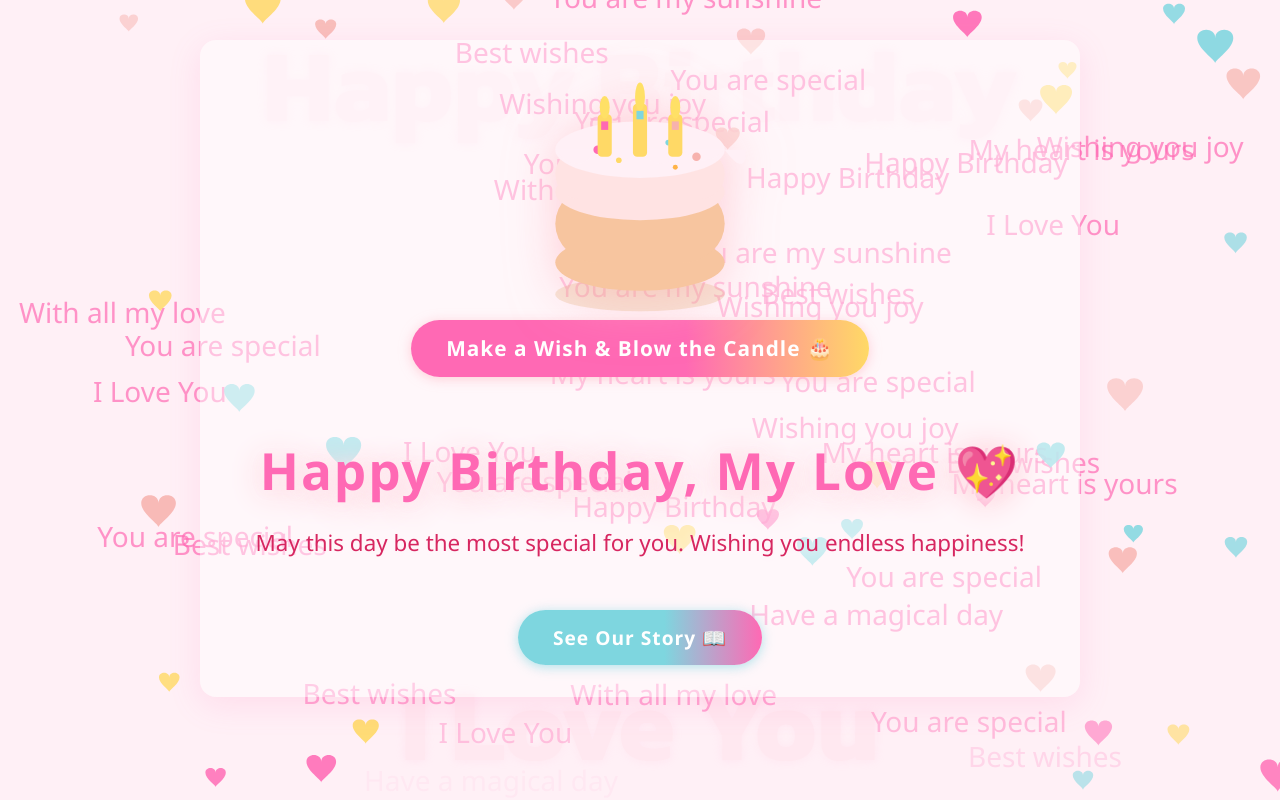
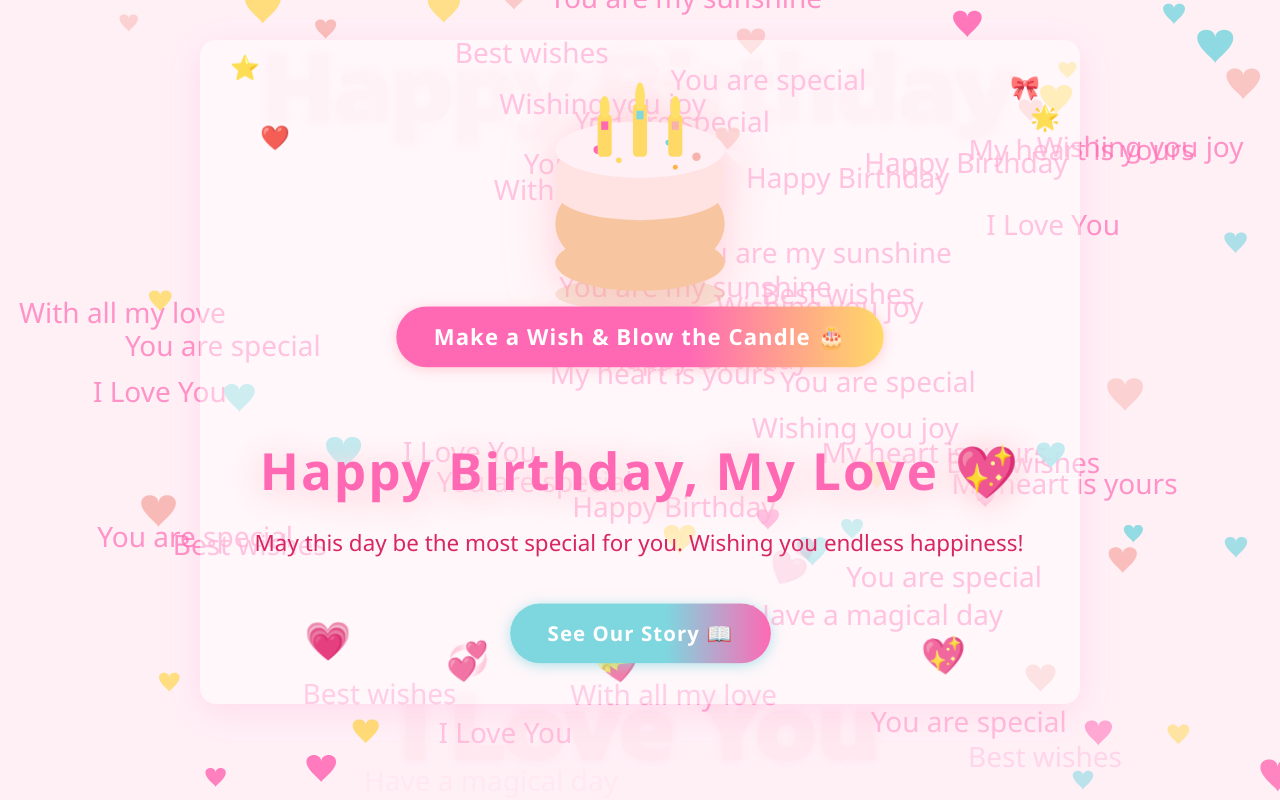
Before and after one commit to Sittinon2501/mylove, an Angular app: page / in a window 1280 px wide. Built offline with nearby package versions, Linux system fonts and the light colour scheme.

Commit message:
feat: Add floating hearts and balloon animations to enhance birthday celebration visuals

```diff
--- a/src/app/home/home.component.css
+++ b/src/app/home/home.component.css
@@ -449,3 +449,175 @@ body, html {
   .image-firework.left { left: 1vw; }
   .image-firework.right { right: 1vw; }
 }
+
+/* Cute floating hearts animation */
+.floating-heart {
+  position: absolute;
+  bottom: 10px;
+  font-size: 2.2rem;
+  opacity: 0.7;
+  pointer-events: none;
+  animation: floatHeart 3.5s ease-in infinite;
+}
+@keyframes floatHeart {
+  0% { transform: translateY(0) scale(1) rotate(-8deg); opacity: 0.7;}
+  30% { opacity: 1;}
+  60% { transform: translateY(-60px) scale(1.15) rotate(8deg);}
+  100% { transform: translateY(-120px) scale(1.1) rotate(-8deg); opacity: 0;}
+}
+
+/* Cute decorations around cake */
+.cake-deco {
+  position: absolute;
+  font-size: 1.5rem;
+  z-index: 3;
+  pointer-events: none;
+  opacity: 0.85;
+  animation: decoPop 2.2s cubic-bezier(.23,1.01,.32,1) both;
+}
+@keyframes decoPop {
+  0% { opacity: 0; transform: scale(0.5) rotate(-30deg);}
+  60% { opacity: 1; transform: scale(1.2) rotate(10deg);}
+  100% { opacity: 0.85; transform: scale(1) rotate(0);}
+}
+
+/* Animated bounce for buttons */
+.animated-bounce {
+  animation: bounceBtn 1.5s infinite alternate cubic-bezier(.23,1.01,.32,1);
+}
+@keyframes bounceBtn {
+  0% { transform: translateY(0);}
+  60% { transform: translateY(-8px) scale(1.04);}
+  100% { transform: translateY(-14px) scale(1.08);}
+}
+
+/* Animated pop for h1 */
+.animated-pop {
+  animation: popH1 1.2s cubic-bezier(.23,1.01,.32,1) both;
+}
+@keyframes popH1 {
+  0% { opacity: 0; transform: scale(0.7);}
+  60% { opacity: 1; transform: scale(1.15);}
+  100% { opacity: 1; transform: scale(1);}
+}
+
+/* Typewriter effect for p */
+.typewriter {
+  display: inline-block;
+  overflow: hidden;
+  white-space: nowrap;
+  border-right: 2px solid #ff69b4;
+  animation: typing 3.2s steps(40, end), blink-caret 0.7s step-end infinite;
+  font-family: 'Segoe UI', Arial, sans-serif;
+}
+@keyframes typing {
+  from { width: 0;}
+  to { width: 100%;}
+}
+@keyframes blink-caret {
+  0%, 100% { border-color: transparent;}
+  50% { border-color: #ff69b4;}
+}
+
+.balloon-overlay {
+  position: fixed;
+  left: 0; top: 0; width: 100vw; height: 100vh;
+  z-index: 2000;
+  pointer-events: none;
+  overflow: visible;
+}
+
+.balloon {
+  position: absolute;
+  bottom: -120px;
+  width: 48px;
+  height: 66px;
+  border-radius: 50% 50% 48% 48% / 60% 60% 52% 52%;
+  box-shadow: 0 8px 24px #0002;
+  animation: balloon-float 2.2s cubic-bezier(.23,1.01,.32,1) forwards;
+  opacity: 0.93;
+  border: 2.5px solid #fff;
+  will-change: transform, opacity;
+  /* เพิ่มแสงสะท้อน */
+  background: linear-gradient(135deg, #fff7 10%, transparent 60%);
+  /* สีหลักจะถูก override ในแต่ละ balloonN */
+}
+.balloon::before {
+  /* เชือก */
+  content: '';
+  position: absolute;
+  left: 50%; top: 100%;
+  width: 2.5px; height: 38px;
+  background: linear-gradient(to bottom, #aaa 60%, transparent 100%);
+  transform: translateX(-50%);
+  opacity: 0.7;
+  z-index: 1;
+}
+.balloon::after {
+  /* แสงสะท้อน */
+  content: '';
+  position: absolute;
+  left: 18%; top: 18%;
+  width: 13px; height: 18px;
+  border-radius: 50%;
+  background: linear-gradient(135deg, #fff8 60%, transparent 100%);
+  opacity: 0.7;
+  z-index: 2;
+  pointer-events: none;
+}
+
+@keyframes balloon-float {
+  0% {
+    transform: translateY(0) scale(0.9) rotate(var(--rot, -8deg));
+    opacity: 0.2;
+  }
+  10% {
+    opacity: 1;
+  }
+  60% {
+    transform: translateY(-60vh) scale(1.05) rotate(var(--rot, 8deg));
+    opacity: 1;
+  }
+  100% {
+    transform: translateY(-110vh) scale(1.1) rotate(var(--rot, -8deg));
+    opacity: 0;
+  }
+}
+
+/* Balloon individual styles for variety */
+.balloon1 {
+  background: radial-gradient(circle at 60% 30%, #ffd966 70%, #ffb347 100%);
+  width: 54px; height: 72px;
+  border-radius: 48% 52% 50% 50% / 60% 60% 52% 52%;
+  --rot: -7deg;
+}
+.balloon2 {
+  background: radial-gradient(circle at 60% 30%, #ff69b4 70%, #d72660 100%);
+  width: 48px; height: 66px;
+  border-radius: 50% 50% 48% 48% / 60% 60% 52% 52%;
+  --rot: 6deg;
+}
+.balloon3 {
+  background: radial-gradient(circle at 60% 30%, #7ed6df 70%, #3dc1d3 100%);
+  width: 44px; height: 62px;
+  border-radius: 52% 48% 50% 50% / 60% 60% 52% 52%;
+  --rot: -4deg;
+}
+.balloon4 {
+  background: radial-gradient(circle at 60% 30%, #f7b2ad 70%, #ffb6c1 100%);
+  width: 50px; height: 68px;
+  border-radius: 50% 50% 48% 48% / 60% 60% 52% 52%;
+  --rot: 8deg;
+}
+.balloon5 {
+  background: radial-gradient(circle at 60% 30%, #fff0f6 70%, #ffd6e0 100%);
+  width: 46px; height: 64px;
+  border-radius: 48% 52% 50% 50% / 60% 60% 52% 52%;
+  --rot: -10deg;
+}
+.balloon6 {
+  background: radial-gradient(circle at 60% 30%, #ffb347 70%, #ffd966 100%);
+  width: 52px; height: 70px;
+  border-radius: 50% 50% 48% 48% / 60% 60% 52% 52%;
+  --rot: 12deg;
+}
--- a/src/app/home/home.component.html
+++ b/src/app/home/home.component.html
@@ -26,7 +26,18 @@
   <img src="assets/your-image-right3.jpg" alt="Firework Right 3">
 </div>
 
-<div class="main-content" style="background: rgba(255,255,255,0.45); border-radius: 1rem;">
+<div class="main-content" style="background: rgba(255,255,255,0.45); border-radius: 1rem; overflow:visible;">
+  <!-- Cute floating hearts (CSS only, random positions) -->
+  <span class="floating-heart" style="left:12%; animation-delay:0.2s;">💗</span>
+  <span class="floating-heart" style="left:82%; animation-delay:0.7s;">💖</span>
+  <span class="floating-heart" style="left:45%; animation-delay:1.1s;">💝</span>
+  <span class="floating-heart" style="left:65%; animation-delay:1.7s;">💕</span>
+  <span class="floating-heart" style="left:28%; animation-delay:0.9s;">💞</span>
+  <!-- Cute decorations around cake -->
+  <span class="cake-deco star" style="top:10px; left:30px;">⭐</span>
+  <span class="cake-deco ribbon" style="top:30px; right:40px;">🎀</span>
+  <span class="cake-deco star" style="top:60px; right:20px;">🌟</span>
+  <span class="cake-deco heart" style="top:80px; left:60px;">❤️</span>
   <!-- Animated Birthday Cake SVG -->
   <div class="cake-container" style="margin-bottom: 0.5rem;">
     <svg class="birthday-cake-animated" viewBox="0 0 440 340" width="340" height="240" style="max-width:340px;max-height:240px;">
@@ -85,10 +96,14 @@
     </svg>
   </div>
   <!-- Wish and blow candle button -->
-  <button class="wish-btn" (click)="showWishPopup()">Make a Wish & Blow the Candle 🎂</button>
-  <h1>Happy Birthday, My Love 💖</h1>
-  <p>May this day be the most special for you. Wishing you endless happiness!</p>
-  <button class="story-btn" routerLink="/story">See Our Story 📖</button>
+  <button class="wish-btn animated-bounce" (click)="showWishPopup()">Make a Wish & Blow the Candle 🎂</button>
+  <h1 class="animated-pop">Happy Birthday, My Love 💖</h1>
+  <p>
+    <span class="typewriter">
+      May this day be the most special for you. Wishing you endless happiness!
+    </span>
+  </p>
+  <button class="story-btn animated-bounce" routerLink="/story">See Our Story 📖</button>
   <!-- Add more images or messages as you like -->
 </div>
 
@@ -112,3 +127,13 @@
     <button class="close-btn" (click)="closeWishPopup()">Close</button>
   </div>
 </div>
+
+<!-- Balloon Animation Overlay -->
+<div *ngIf="balloonPopupVisible" class="balloon-overlay">
+  <div class="balloon balloon1" style="left:10%; animation-delay:0.08s;"></div>
+  <div class="balloon balloon2" style="left:22%; animation-delay:0.18s;"></div>
+  <div class="balloon balloon3" style="left:36%; animation-delay:0.12s;"></div>
+  <div class="balloon balloon4" style="left:54%; animation-delay:0.22s;"></div>
+  <div class="balloon balloon5" style="left:68%; animation-delay:0.15s;"></div>
+  <div class="balloon balloon6" style="left:81%; animation-delay:0.25s;"></div>
+</div>
```
